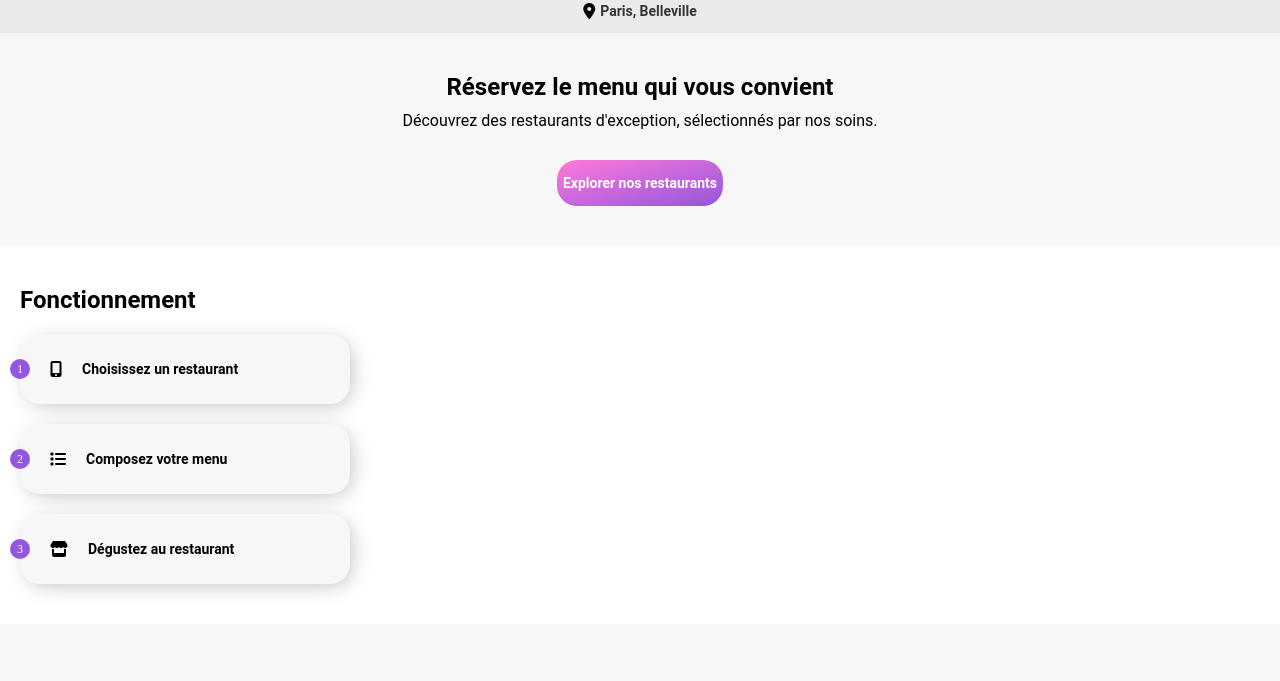
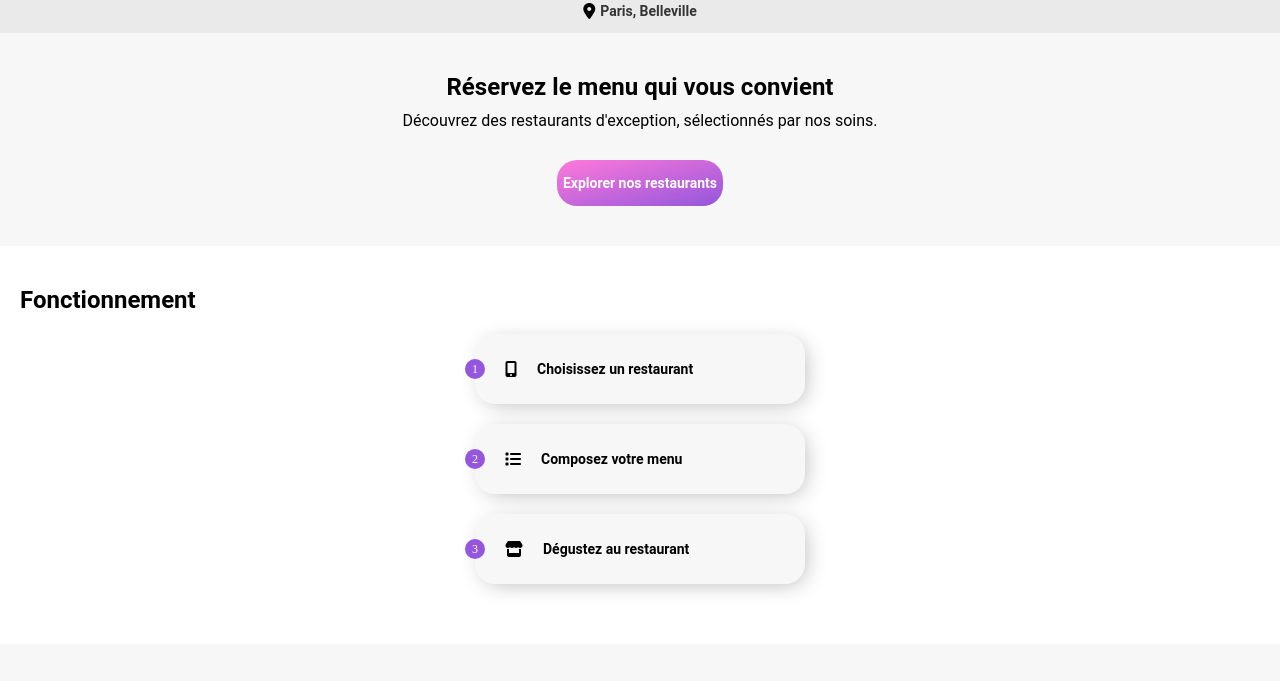
Before and after one commit to AymericFelisiak/project3-ohmyfood, a website: page index.html in a window 1280 px wide. Shown: the part 58-739 px from the top of the page. Drawn offline with Linux system fonts and the light colour scheme; a web font is replaced by a local one.

Commit message:
Centrage de la section fonctionnement

```diff
--- a/index.html
+++ b/index.html
@@ -31,8 +31,9 @@
                 <p class="steplist-text">Explorer nos restaurants</p>
             </button>
         </section>
-        <section class="steplist-wrapper">
+        <section class="fonctionnement-wrapper">
             <h2 class="section-title">Fonctionnement</h2>
+            <div class="steplist-wrapper">
                 <div class="steplist">
                     <div class="circle">
                         <p class="step-number">1</p>
@@ -53,6 +54,7 @@
                     </div>
                     <i class="fa-solid fa-store"></i>
                     <p class="steplist-text">Dégustez au restaurant</p>
+                </div>
             </div>
         </section>
         <section class="restaurants-wrapper">
--- a/sass/pages/_index.scss
+++ b/sass/pages/_index.scss
@@ -34,11 +34,17 @@
         }
     }
 
-    .steplist-wrapper {
+    .fonctionnement-wrapper {
         margin-top: 40px;
         padding-left: 20px;
         padding-right: 20px;
         margin-bottom: 40px;
+
+        .steplist-wrapper {
+            @include flex-column();
+            align-items: center;
+            justify-content: center;
+            align-content: center;
 
             .steplist {
                 @include flex-row();
@@ -46,6 +52,7 @@
                 @include card-border-radius();
                 background-color: $white-smoke;
                 overflow: visible;
+                width: 100%;
                 max-width: 330px;
                 height: 70px;
                 background-color: $white-smoke;
@@ -78,6 +85,8 @@
                         color: $amethyst;
                     }
                 }
+            }
+
         }
     }
 
```
Also changed, not shown: css/style.css, 1 other file. Lines whose indentation alone changed are shown as unchanged.
